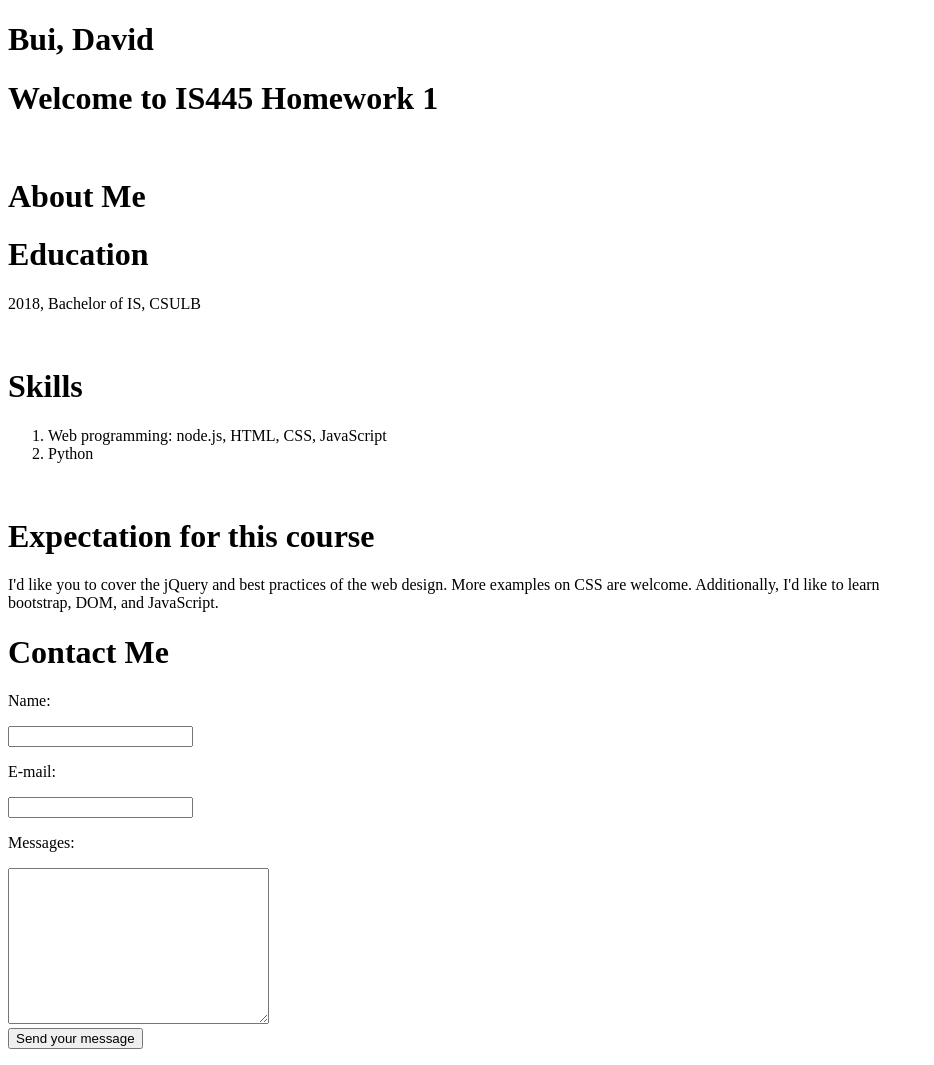
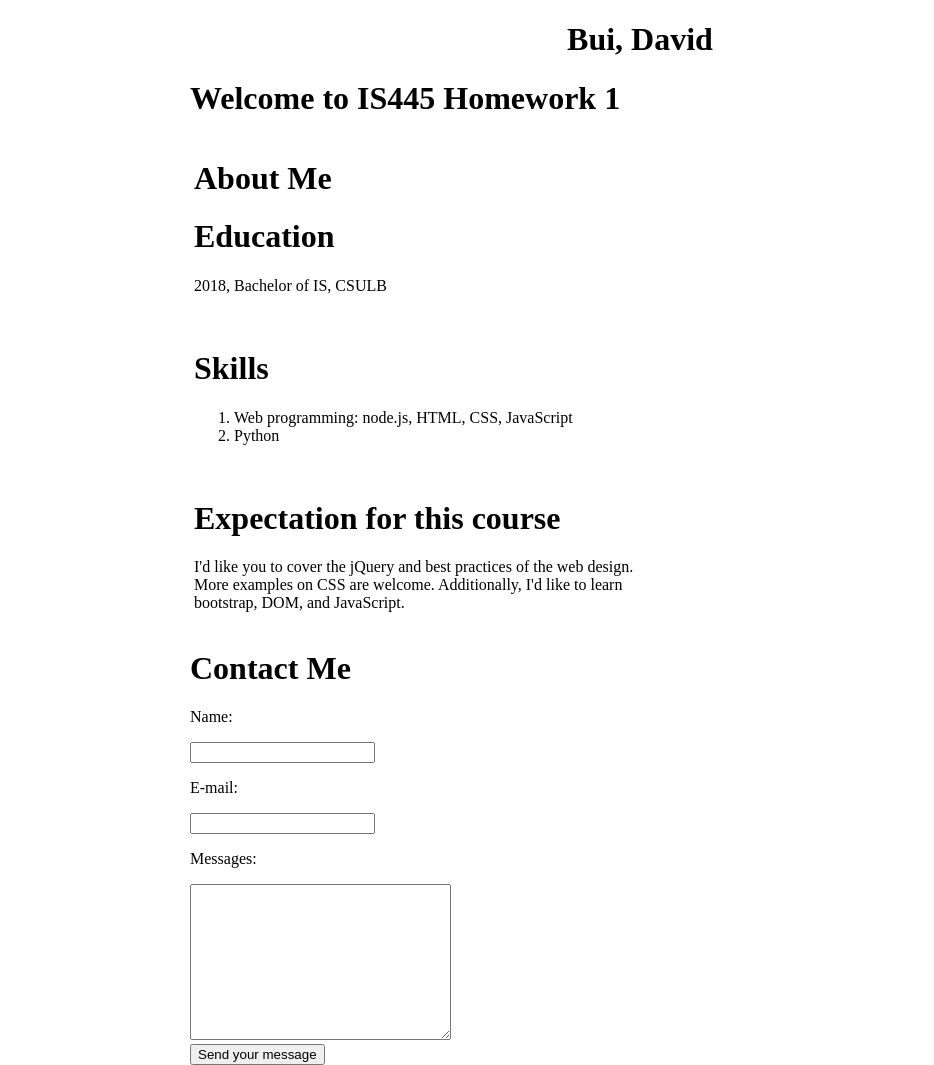
Before and after one commit to David-bui83/first-project, a website: page website/index.html in a window 1280 px wide. Shown: the whole page, without its empty margins (0-934 px from the left). Drawn offline with Linux system fonts and the light colour scheme.

Commit message:
add style

```diff
--- a/website/style.css
+++ b/website/style.css
@@ -2,4 +2,19 @@
 
 body{
     width: 900px;
+    margin: auto;
 }
+
+header {
+    border: 3px;
+}
+
+header h1 {
+    text-align: center;
+}
+
+div{
+    width: 50%;
+    border: 2px red;
+    display: inline-block
+}
```
